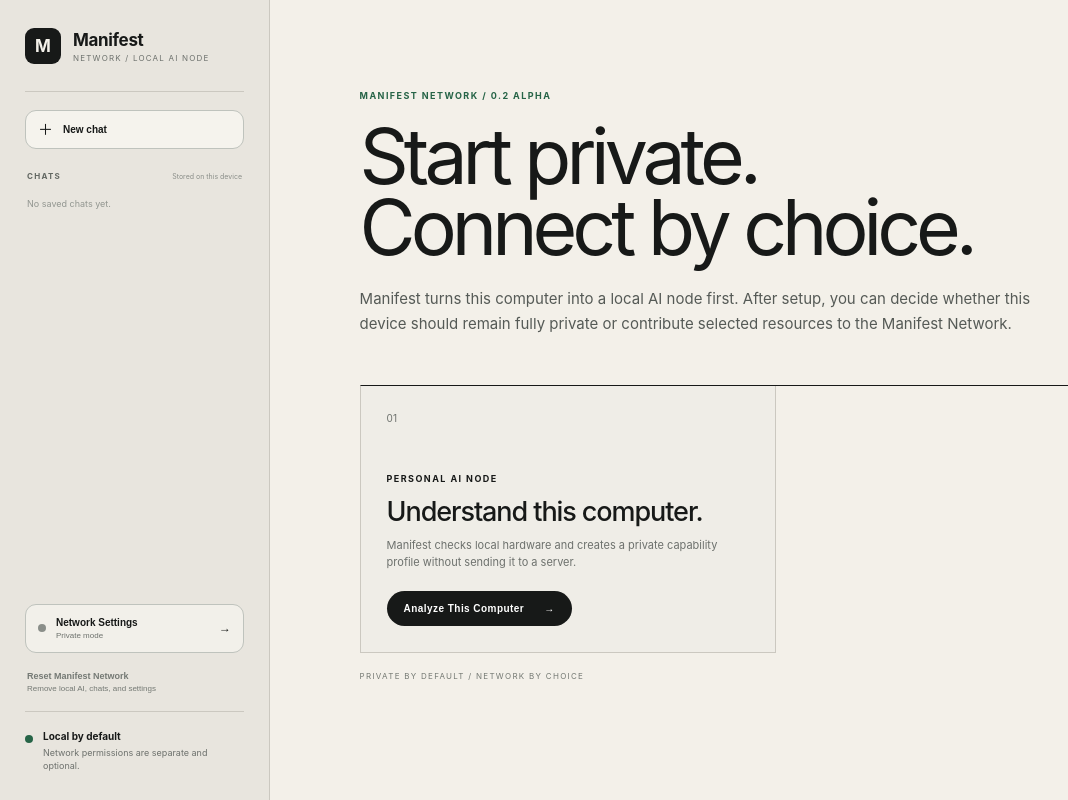
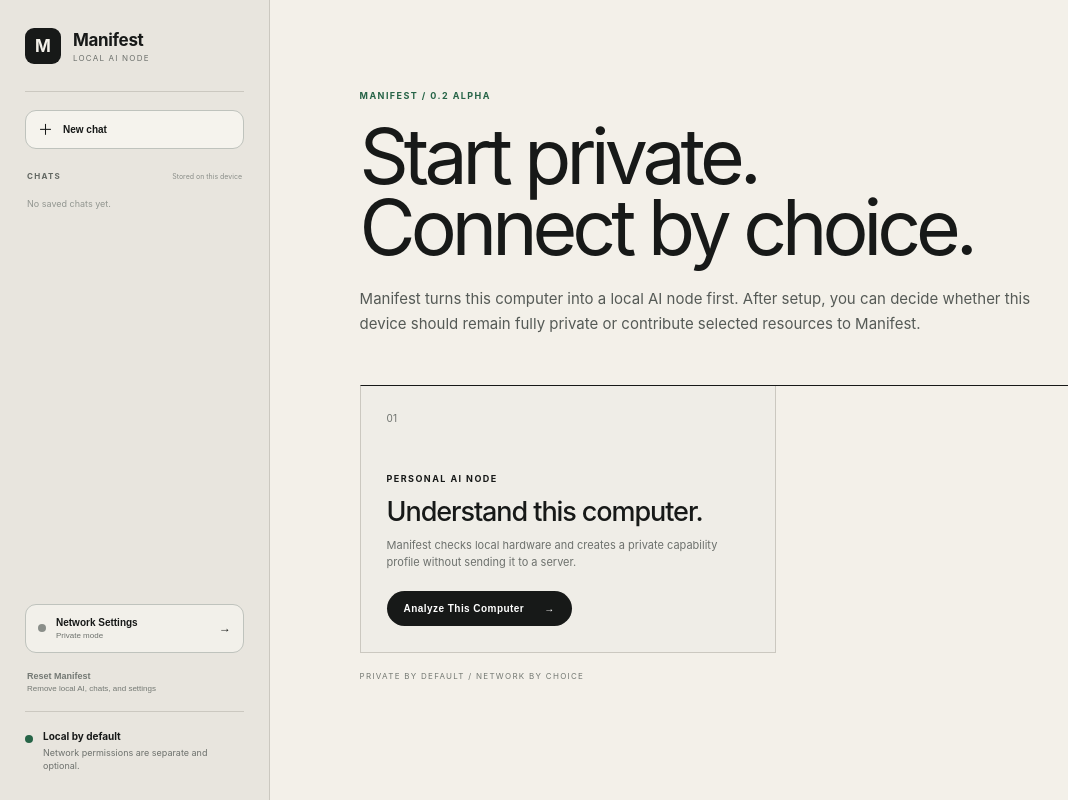
Before and after one commit to PrototypeVersions/ManifestNetwork, a website: page desktop/ui/index.html in a window 1280 px wide. Shown: the whole page, without its empty margins (0-1068 px from the left). Drawn offline with Linux system fonts and the light colour scheme.

Commit message:
Rename desktop app branding to Manifest

```diff
--- a/desktop/ui/index.html
+++ b/desktop/ui/index.html
@@ -4,7 +4,7 @@
   <meta charset="UTF-8" />
   <meta name="viewport" content="width=device-width,initial-scale=1" />
   <meta name="color-scheme" content="light" />
-  <title>Manifest Network</title>
+  <title>Manifest</title>
   <link rel="stylesheet" href="styles.css" />
   <link rel="stylesheet" href="history.css" />
 </head>
@@ -16,7 +16,7 @@
           <div class="brand-mark">M</div>
           <div>
             <strong>Manifest</strong>
-            <span>NETWORK / LOCAL AI NODE</span>
+            <span>LOCAL AI NODE</span>
           </div>
         </div>
         <div class="rail-rule"></div>
@@ -29,16 +29,16 @@
       </div>
       <div class="rail-bottom">
         <button id="networkBtn" class="network-rail-button" type="button"><span class="network-dot"></span><div><strong>Network Settings</strong><small id="networkRailStatus">Private mode</small></div><b>→</b></button>
-        <button id="resetBtn" class="reset-button" type="button"><strong>Reset Manifest Network</strong><span>Remove local AI, chats, and settings</span></button>
+        <button id="resetBtn" class="reset-button" type="button"><strong>Reset Manifest</strong><span>Remove local AI, chats, and settings</span></button>
         <div class="privacy-card"><i></i><div><strong>Local by default</strong><span>Network permissions are separate and optional.</span></div></div>
       </div>
     </aside>
 
     <main class="main">
       <section id="setupView" class="view setup-view">
-        <div class="eyebrow">MANIFEST NETWORK / 0.2 ALPHA</div>
+        <div class="eyebrow">MANIFEST / 0.2 ALPHA</div>
         <h1>Start private.<br/>Connect by choice.</h1>
-        <p class="lead">Manifest turns this computer into a local AI node first. After setup, you can decide whether this device should remain fully private or contribute selected resources to the Manifest Network.</p>
+        <p class="lead">Manifest turns this computer into a local AI node first. After setup, you can decide whether this device should remain fully private or contribute selected resources to Manifest.</p>
 
         <div class="setup-grid">
           <section class="setup-card primary-card">
@@ -125,7 +125,7 @@
   <div id="networkOverlay" class="network-overlay hidden" aria-hidden="true">
     <section class="network-panel" role="dialog" aria-modal="true" aria-labelledby="networkTitle">
       <header class="network-panel-head">
-        <div><span>MANIFEST NETWORK / PARTICIPATION PREVIEW</span><h2 id="networkTitle">Choose what this node contributes.</h2><p>The distributed network backend is not active in this alpha. These preferences are saved only on this computer.</p></div>
+        <div><span>MANIFEST / PARTICIPATION PREVIEW</span><h2 id="networkTitle">Choose what this node contributes.</h2><p>The distributed network backend is not active in this alpha. These preferences are saved only on this computer.</p></div>
         <button id="networkCloseBtn" class="close-btn" type="button" aria-label="Close">×</button>
       </header>
 
@@ -156,5 +156,6 @@
 
   <script src="app.js"></script>
   <script src="reset-fix.js"></script>
+  <script src="brand-normalize.js"></script>
 </body>
 </html>
```
